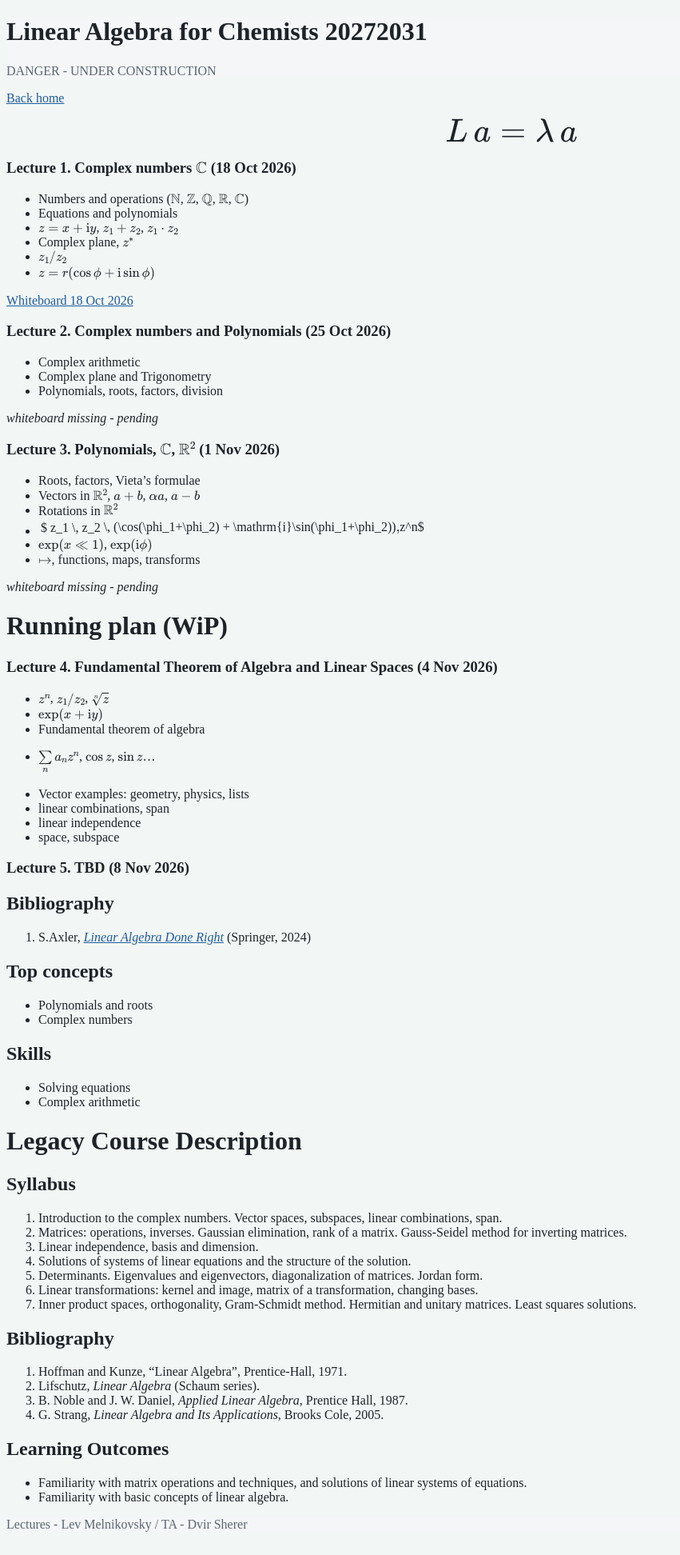
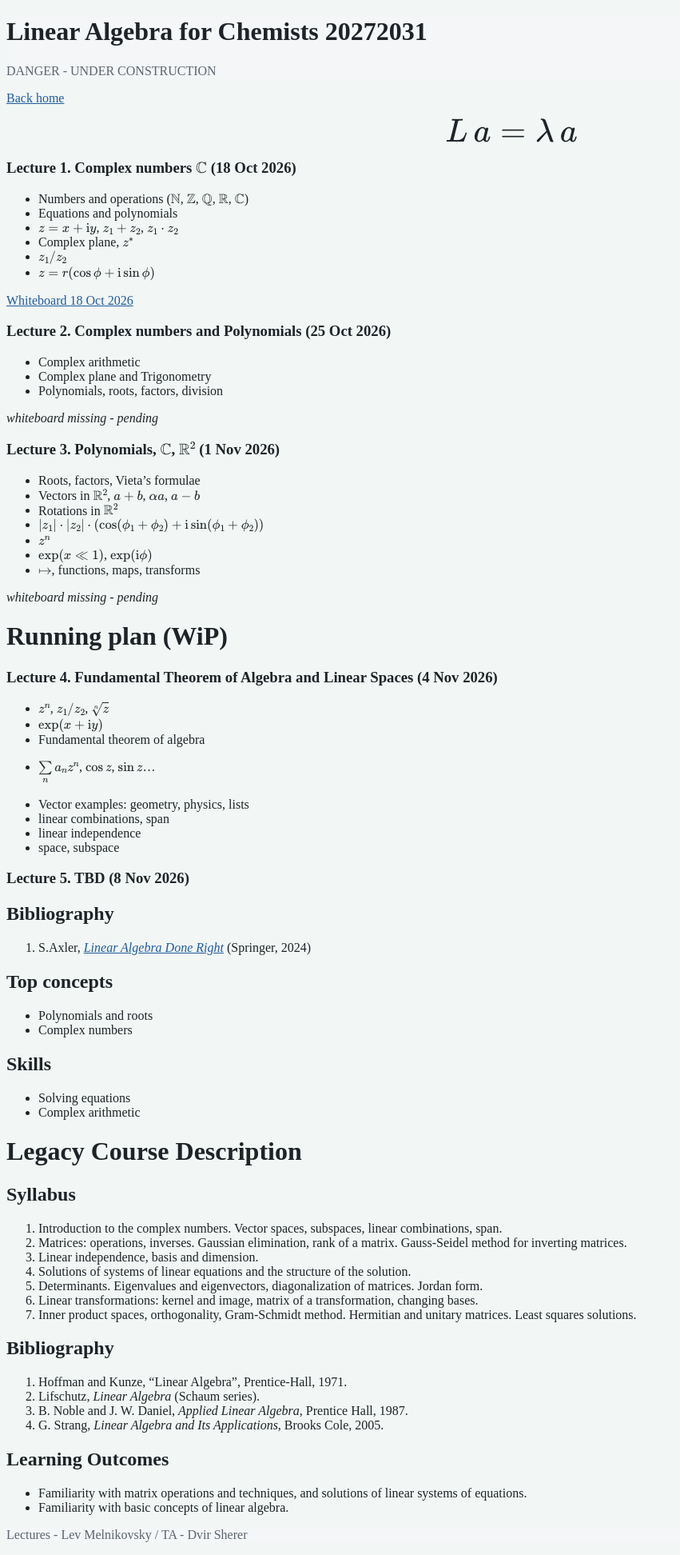
Before and after one commit to melnikovsky/wsos, a Jekyll site: the page built from courses/20272031.md, in a window 1280 px wide. Shown: the whole page at 80% size, without its empty margins (0-851 px from the left). Built offline with Jekyll 4.4.1, drawn with Linux system fonts in a browser that asks for light colours.

Commit message:
Fix LaTeX rendering in Markdown
| absolute value |

```diff
--- a/courses/20272031.md
+++ b/courses/20272031.md
@@ -35,7 +35,8 @@ _whiteboard missing - pending_
 * Roots, factors, Vieta's formulae
 * Vectors in $\mathbb{R}^2$, $a+b$, $\alpha a$, $a-b$
 * Rotations in $\mathbb{R}^2$
-* $|z_1| \, |z_2|\, (\cos(\phi_1+\phi_2) + \mathrm{i}\sin(\phi_1+\phi_2))$, $z^n$
+* $\lvert z_1 \rvert \cdot  \lvert z_2\rvert \cdot (\cos(\phi_1+\phi_2) + \mathrm{i}\sin(\phi_1+\phi_2))$
+* $z^n$
 * $\exp(x \ll 1)$, $\exp(\mathrm{i} \phi)$
 * $\mapsto$, functions, maps, transforms
 
```
